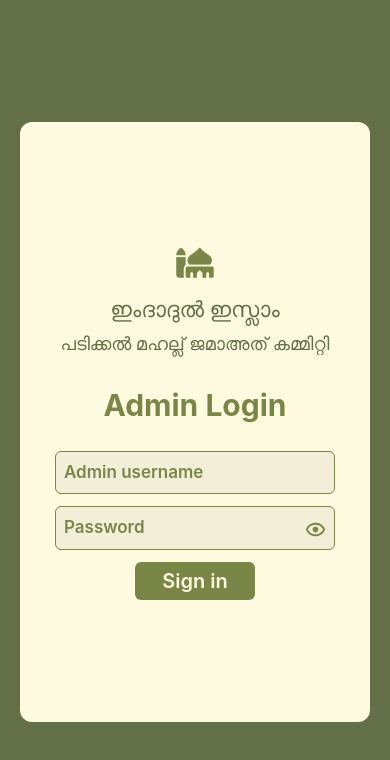
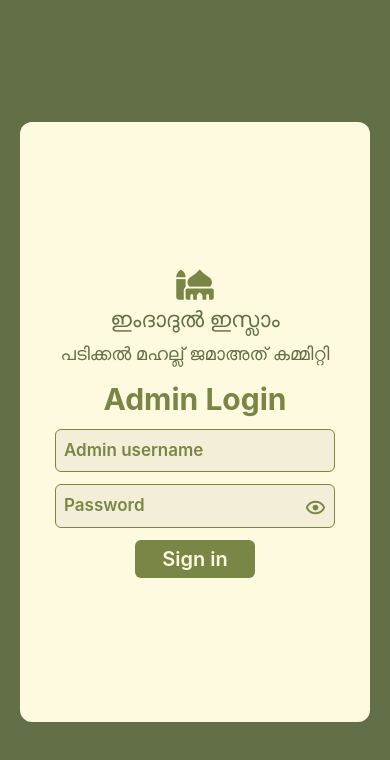
Before and after one commit to Rashidprojects/Imdadul-Islam, a React (Vite) app: page /admin-portal in a window 390 px wide. Shown: the top 760 px of the page. Built offline with nearby package versions, Linux system fonts and the light colour scheme; no server answers; the database is empty.

Commit message:
mobile ui pading updated on login page

```diff
--- a/src/components/Login.jsx
+++ b/src/components/Login.jsx
@@ -32,9 +32,11 @@ const Login = () => {
             }
         </div>
       <div className = {` bg-light w-[400px] md:w-[500px] h-[600px] rounded-xl p-5 flex flex-col justify-center items-center gap-3 ${loading ? 'blur-sm' : ''}  `}>
-        <span className='text-primary text-3xl'><i className="fa-solid fa-mosque "></i></span>
-        <h3 className='text-center text-[22px] sm:text-2xl font-semibold gap-1 pb-4 text-secondary'>ഇംദാദുൽ ഇസ്ലാം <br /> <span className='text-[18px] sm:text-[20px]'>പടിക്കൽ മഹല്ല് ജമാഅത് കമ്മിറ്റി</span></h3>
-        <h2 className='text-3xl sm:text-5xl font-bold text-primary pb-4'>Admin Login</h2>
+        <div className='flex flex-col justify-center items-center'>
+            <span className='text-primary text-3xl'><i className="fa-solid fa-mosque "></i></span>
+            <h3 className='text-center text-[22px] sm:text-2xl font-semibold gap-1 pb-3 text-secondary'>ഇംദാദുൽ ഇസ്ലാം <br /> <span className='text-[18px] sm:text-[20px]'>പടിക്കൽ മഹല്ല് ജമാഅത് കമ്മിറ്റി</span></h3>
+            <h2 className='text-3xl sm:text-5xl font-bold text-primary'>Admin Login</h2>
+        </div>
         <input
             type="text"
             value={username}
```
